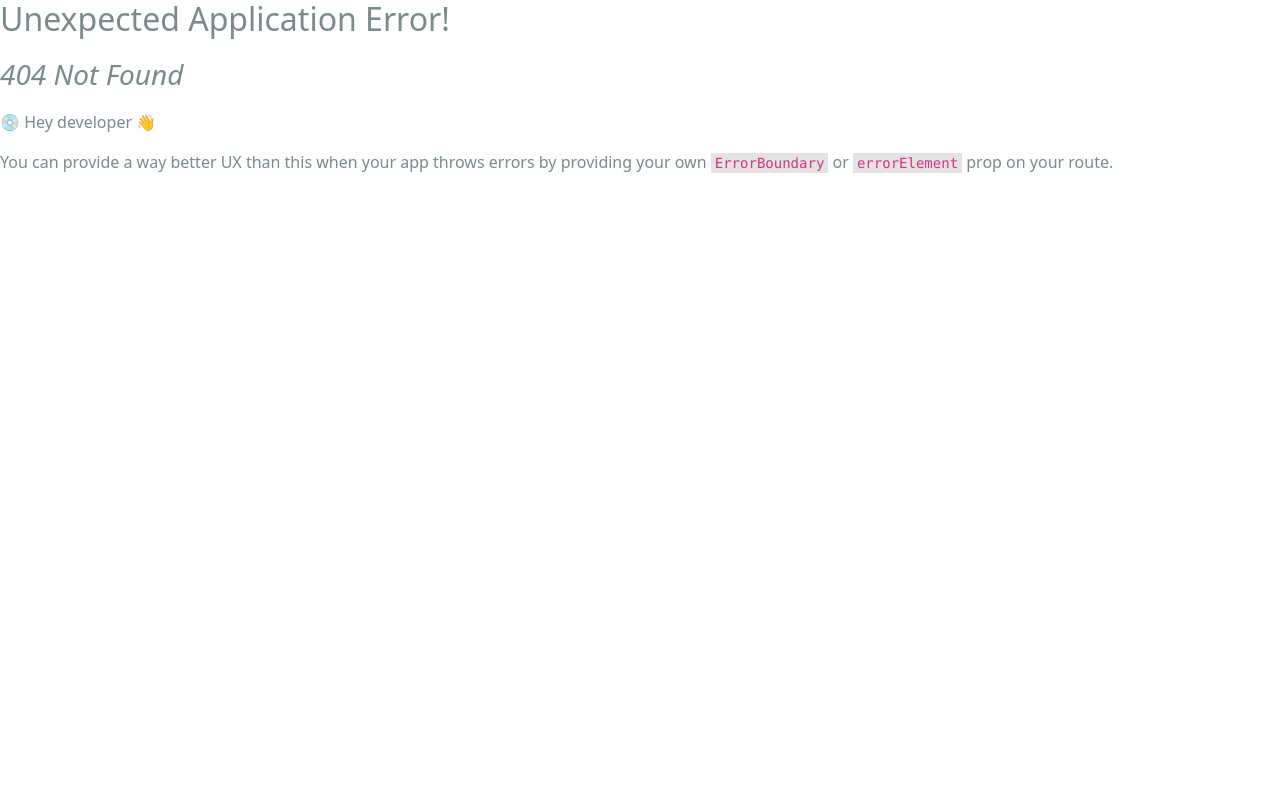
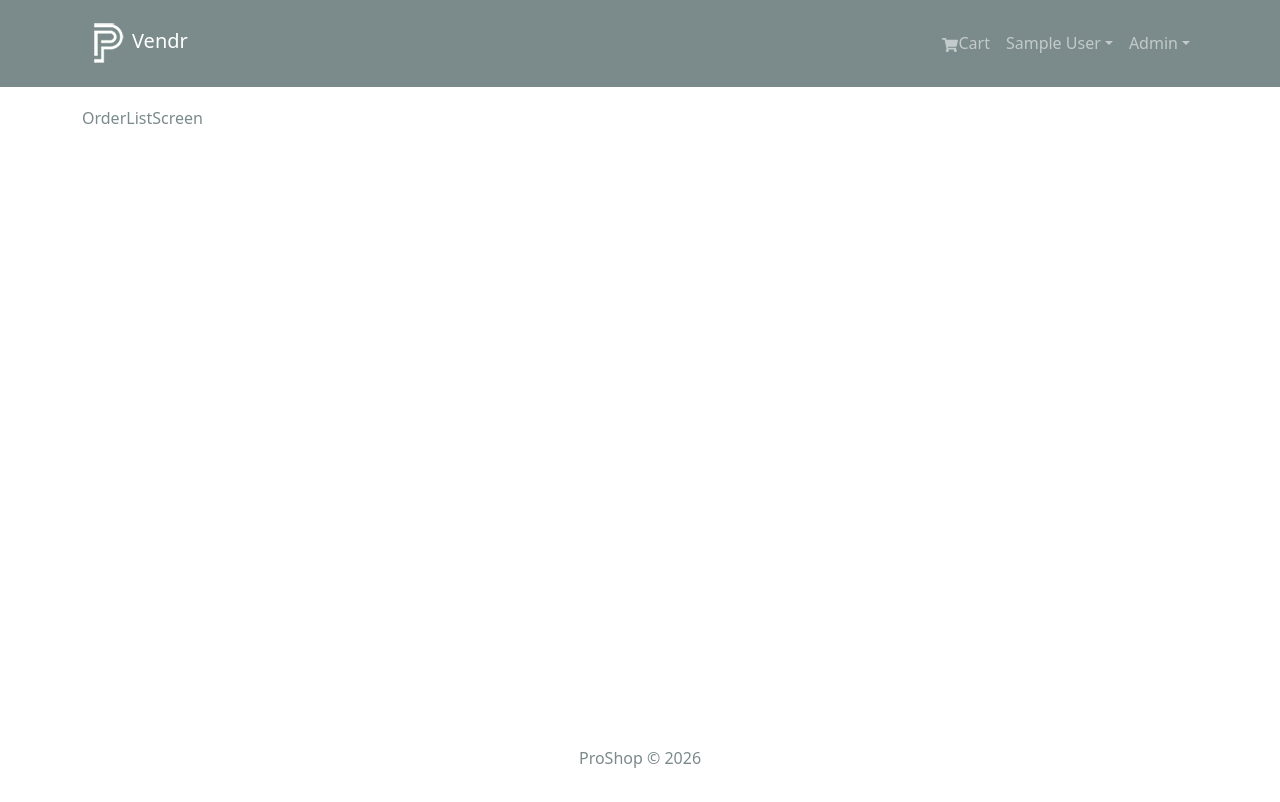
Before and after one commit to sen0mar/mern-ecommerce, a React (Vite) app in the folder frontend/: page /admin/orderlist in a window 1280 px wide. Before the commit this address had no page. Shown: the top 802 px of the page. Built offline with nearby package versions, Linux system fonts and the light colour scheme; sample sign-in values are in the browser's storage.

Commit message:
Create admin route component

```diff
--- /dev/null
+++ b/frontend/src/components/AdminRoute.jsx
@@ -0,0 +1,14 @@
+import { Outlet, Navigate } from "react-router-dom";
+import { useSelector } from "react-redux";
+
+const AdminRoute = ({ children }) => {
+  const { userInfo } = useSelector((state) => state.auth);
+
+  return userInfo && userInfo.isAdmin ? (
+    children
+  ) : (
+    <Navigate to="/login" replace />
+  );
+};
+
+export default AdminRoute;
--- a/frontend/src/components/Header.jsx
+++ b/frontend/src/components/Header.jsx
@@ -69,6 +69,22 @@
                   </Nav.Link>
                 )}
               </LinkContainer>
+
+              {userInfo && userInfo.isAdmin && (
+                <NavDropdown title="Admin" id="adminmenu">
+                  <LinkContainer to="/admin/productlist">
+                    <NavDropdown.Item>Products</NavDropdown.Item>
+                  </LinkContainer>
+
+                  <LinkContainer to="/admin/userlist">
+                    <NavDropdown.Item>Users</NavDropdown.Item>
+                  </LinkContainer>
+
+                  <LinkContainer to="/admin/orderlist">
+                    <NavDropdown.Item>Orders</NavDropdown.Item>
+                  </LinkContainer>
+                </NavDropdown>
+              )}
             </Nav>
           </Navbar.Collapse>
         </Container>
--- a/frontend/src/main.jsx
+++ b/frontend/src/main.jsx
@@ -18,6 +18,8 @@
 import PlaceOrderPage from "./pages/PlaceOrderPage.jsx";
 import OrderPage from "./pages/OrderPage.jsx";
 import ProfilePage from "./pages/ProfilePage.jsx";
+import AdminRoute from "./components/AdminRoute.jsx";
+import OrderListScreen from "./pages/admin/OrderListScreen.jsx";
 
 const router = createBrowserRouter([
   {
@@ -74,6 +76,15 @@
           </PrivateRoute>
         ),
       },
+
+      {
+        path: "/admin/orderlist",
+        element: (
+          <AdminRoute>
+            <OrderListScreen />
+          </AdminRoute>
+        ),
+      },
     ],
   },
 ]);
--- /dev/null
+++ b/frontend/src/pages/admin/OrderListScreen.jsx
@@ -0,0 +1,5 @@
+const OrderListScreen = () => {
+  return <div>OrderListScreen</div>;
+};
+
+export default OrderListScreen;
```
